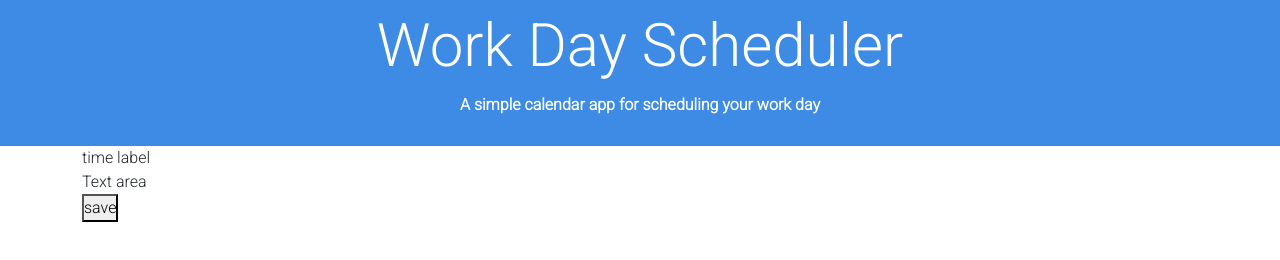
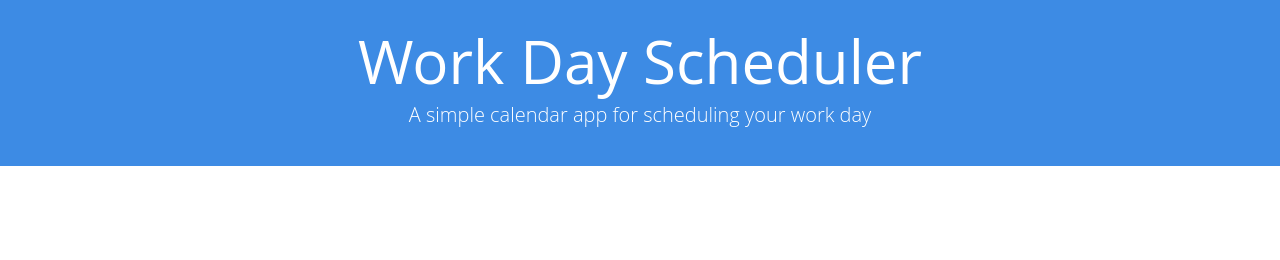
Before and after one commit to zahrahaji10/daily-planner-, a plain HTML site: page index.html in a window 1280 px wide. Drawn offline with nearby package versions, Linux system fonts and the light colour scheme.

Commit message:
amended html and css

```diff
--- a/assets/css/styles.css
+++ b/assets/css/styles.css
@@ -11,33 +11,28 @@
 
 /* whole body section */
 
-body {
-  font-family: "Chakra Petch", sans-serif;
-  font-family: "Roboto", sans-serif;
-}
-
-/* header section */
-
 .header {
-  padding: 10px;
+  padding: 25px 0px;
   text-align: center;
   font-weight: bold;
   background-color: rgb(61, 139, 228);
-  line-height: 30px;
+  line-height: 20px;
   color: rgb(255, 255, 255);
 }
 
-.display-text {
+.header-title {
   font-size: 60px;
 }
 
-/* main section */
+/* body section styling */
 
-/* styling time block elements */
+body {
+  font-family: "Open Sans", sans-serif;
+  font-size: 16px;
+  line-height: 1;
+}
 
-/* pre-given h/w css */
-
-/* .text-area {
+textarea {
   background: transparent;
   border: none;
   resize: none;
@@ -56,27 +51,18 @@ body {
 }
 
 .row {
-  margin-top: 60px;
   white-space: pre-wrap;
   height: 80px;
   border-top: 1px solid white;
 }
 
-.time-label {
+.hour {
   background-color: #ffffff;
   color: #000000;
   border-top: 1px dashed #000000;
 }
 
-/* time block save button coloring */
-/* .save-button {
-  border-left: 1px solid black;
-  background-color: #a9abac;
-  color: white;
-} */
-
-/* time block past, present and future coloring */
-/* .past {
+.past {
   background-color: #d3d3d3;
   color: white;
 }
@@ -89,62 +75,17 @@ body {
 .future {
   background-color: #77dd77;
   color: white;
-} */ /* main section */
-
-/* styling time block elements */
-
-/* pre-given h/w css */
-
-/* .text-area {
-  background: transparent;
-  border: none;
-  resize: none;
-  color: #000000;
-  border-left: 1px solid black;
-  padding: 10px;
 }
 
-.description {
-  white-space: pre-wrap;
-}
-
-.time-block {
-  text-align: center;
-  border-radius: 15px;
-}
-
-.row {
-  margin-top: 60px;
-  white-space: pre-wrap;
-  height: 80px;
-  border-top: 1px solid white;
-}
-
-.time-label {
-  background-color: #ffffff;
-  color: #000000;
-  border-top: 1px dashed #000000;
-}
-
-/* time block save button coloring */
-/* .save-button {
+.saveBtn {
   border-left: 1px solid black;
-  background-color: #a9abac;
-  color: white;
-} */
-
-/* time block past, present and future coloring */
-/* .past {
-  background-color: #d3d3d3;
+  border-top-right-radius: 15px;
+  border-bottom-right-radius: 15px;
+  background-color: #06aed5;
   color: white;
 }
 
-.present {
-  background-color: #ff6961;
-  color: white;
+.saveBtn i:hover {
+  font-size: 20px;
+  transition: all 0.3s ease-in-out;
 }
-
-.future {
-  background-color: #77dd77;
-  color: white;
-} */
--- a/assets/js/index.js
+++ b/assets/js/index.js
@@ -9,5 +9,6 @@ const renderDate = () => {
 const onReady = () => {
   console.log("page loaded");
 };
+
 //event lister for whole document when it loads
 pageOnLoad.addEventListener("click", onReady);
--- a/index.html
+++ b/index.html
@@ -22,24 +22,16 @@
     <link rel="stylesheet" href="./assets/css/styles.css" />
     <title>Daily Work Planner</title>
   </head>
+
   <body>
     <header class="header">
-      <h1 class="display-text">Work Day Scheduler</h1>
-      <p class="display-p">
-        A simple calendar app for scheduling your work day
-      </p>
-      <p id="current-day" class="lead"></p>
+      <h1 class="header-title">Work Day Scheduler</h1>
+      <p class="lead">A simple calendar app for scheduling your work day</p>
+      <p id="currentDay" class="lead"></p>
     </header>
-
-    <main>
-      <div class="time-block container">
-        <div class="time-label">time label</div>
-        <div class="text-area">Text area</div>
-        <div class="button-container">
-          <button class="save-button">save</button>
-        </div>
-      </div>
-    </main>
+    <div class="container">
+      <!-- Time blocks will render in here in this div -->
+    </div>
 
     <!-- JavaScript Bundle with Popper -->
     <script
```
